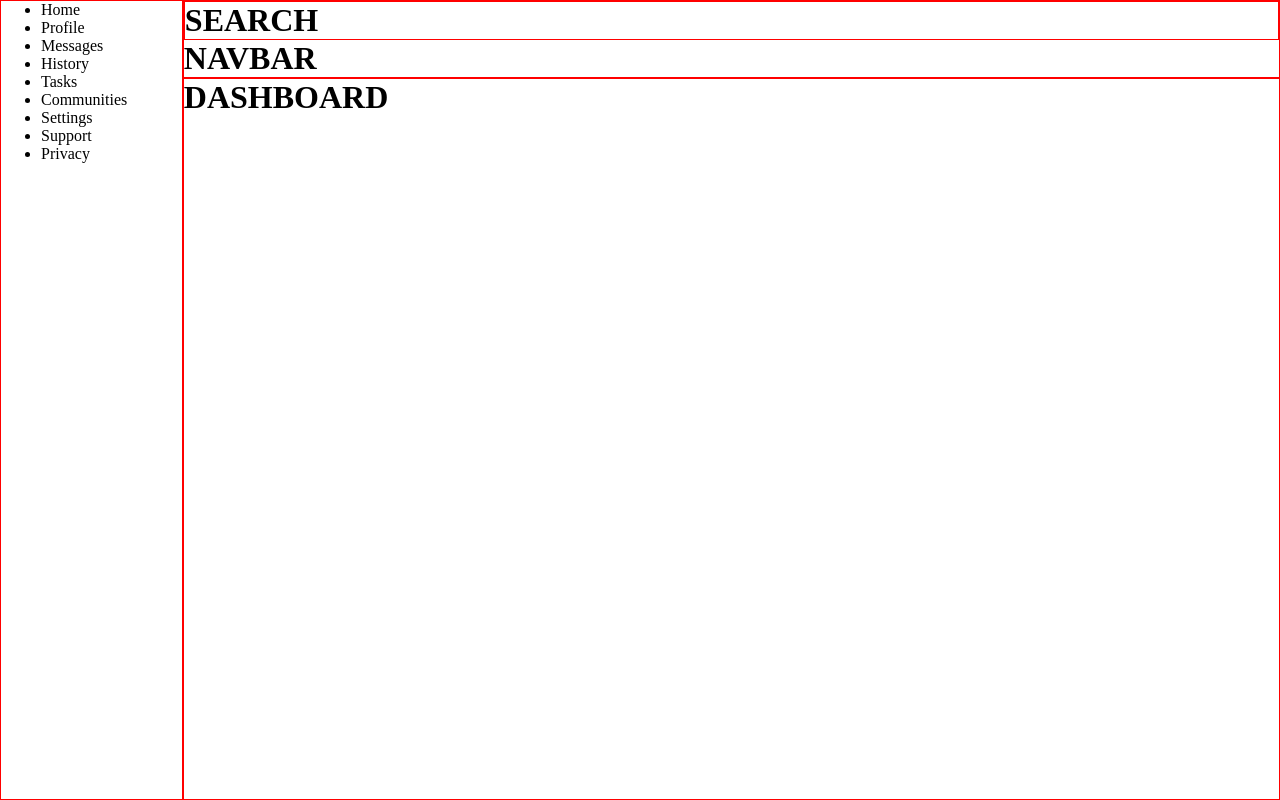
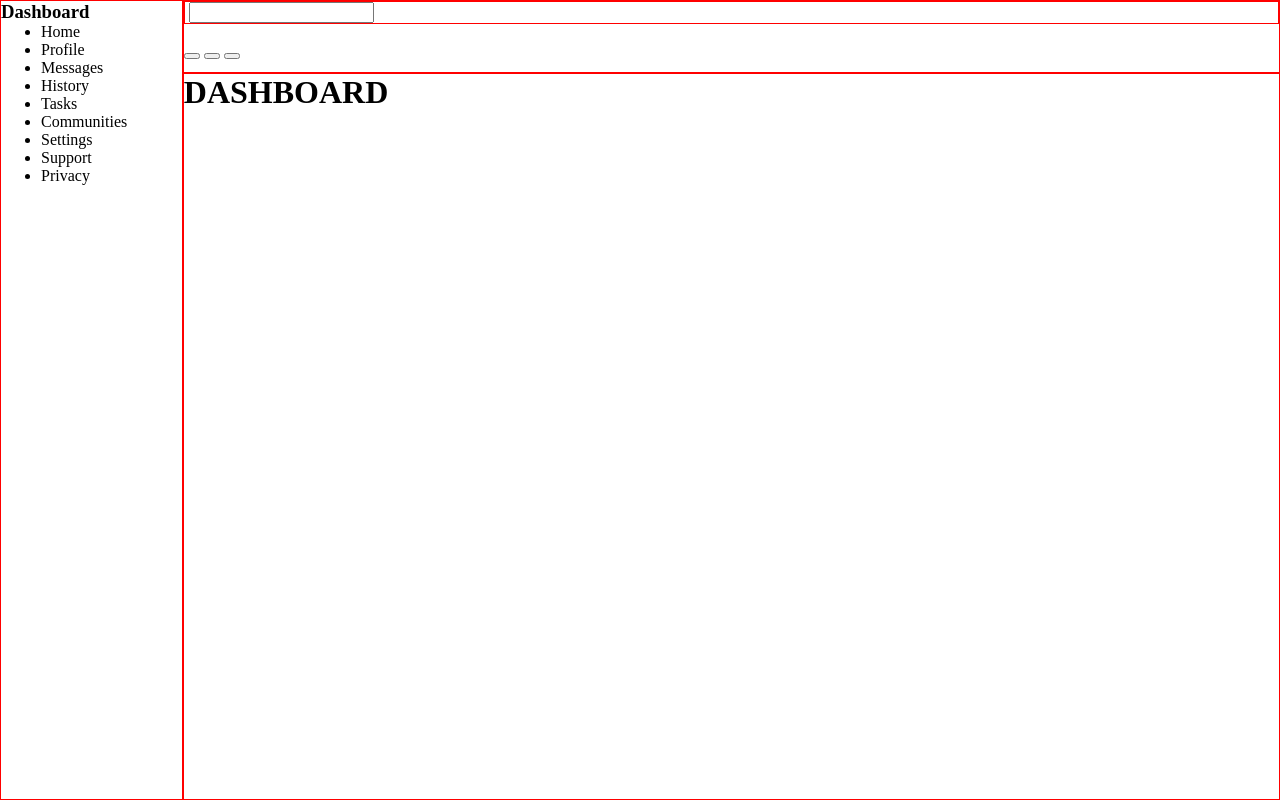
Before and after one commit to hmolfindo/admin-dashboard, a plain HTML site: page index.html in a window 1280 px wide. Drawn offline with Linux system fonts and the light colour scheme.

Commit message:
Add content to all sections

```diff
--- a/index.html
+++ b/index.html
@@ -9,7 +9,9 @@
 <body>
     <div id="container">
         <div id="sidebar">
-            <div id="logo"></div>
+            <div id="logo">
+                <h3>Dashboard</h3>
+            </div>
             <div class="menu">
                 <ul>
                     <li>Home</li>
@@ -30,9 +32,21 @@
         </div>
         <div id="navbar">
             <div id="search-nav">
-                <h1>SEARCH</h1>
+                <img src="" alt="">
+                <input type="search" />
+                <img src="" alt="">
+                <img src="" alt="">
+                <p></p>
             </div>
-            <h1>NAVBAR</h1>
+            <div id="main-menu">
+                <img src="" alt="">
+                <div></div>
+                <div>
+                    <button></button>
+                    <button></button>
+                    <button></button>
+                </div>
+            </div>
         </div>
         <div id="dashboard">
             <h1>DASHBOARD</h1>
```
